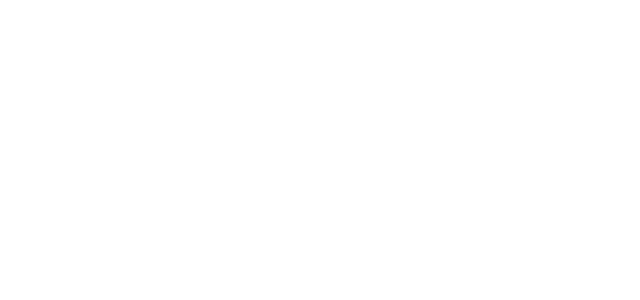
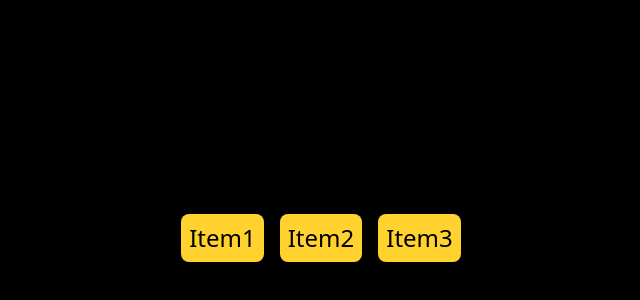
Before and after one commit to NIRMAL1996-CODE/reactcodepractice, a React (Vite) app in the folder PracticeMotion/: page / in a window 1280 px wide. Shown: the part 1362-1662 px from the top of the page, without its empty margins (319-959 px from the left). Before the commit the page ends 800 px from the top, so only its background shows below. Built offline with nearby package versions, Linux system fonts and the light colour scheme.

Commit message:
Animation using WhileInView Framer Motion prop

```diff
--- a/PracticeMotion/src/App.tsx
+++ b/PracticeMotion/src/App.tsx
@@ -2,7 +2,8 @@
 // import CircleBounce from "./components/CircleBounce"
 // import CombinedAnimation from "./components/CombinedAnimation"
 // import FadeComponent from "./components/FadeComponent"
-import SideBar from "./components/SideBar"
+import ComplexAnimatedButton from "./components/ComplexAnimatedButton"
+// import SideBar from "./components/SideBar"
 // import RotationAnimation from "./components/RotationAnimation"
 // import SkewedTransition from "./components/SkewedTransition"
 
@@ -14,8 +15,9 @@
       <RotationAnimation/>
       <SkewedTransition/>
       <CombinedAnimation/>
-      <FadeComponent/>*/}
-      <SideBar/>
+      <FadeComponent/>
+      <SideBar/>*/}
+      <ComplexAnimatedButton/>
     </div>
   )
 }
--- /dev/null
+++ b/PracticeMotion/src/components/ComplexAnimatedButton.tsx
@@ -0,0 +1,21 @@
+import {motion} from "framer-motion"
+const itemVariants ={
+  hidden:{opacity:0, scale:0.5, rotate:180},
+  visible:{opacity:1, scale:1, rotate:0}
+};
+
+const ComplexAnimatedButton = () => {
+  return (
+    <motion.div className="flex items-center "
+    initial="hidden"
+    whileInView="visible"
+    transition={{staggerChildren:0.5  }}>
+      {[1,2,3].map((item)=>(
+      <motion.div variants={itemVariants} key={item} className="p-2 m-2 bg-amber-300 rounded-lg shadow-lg text-2xl">
+        Item{item}
+    </motion.div>))}
+    </motion.div>
+  )
+}
+
+export default ComplexAnimatedButton
--- a/PracticeMotion/src/index.css
+++ b/PracticeMotion/src/index.css
@@ -1 +1,8 @@
 @import "tailwindcss";
+body{
+  background-color: black;
+  display: flex;
+  justify-content: center;
+  align-items: center;
+  min-height:400vh;
+}
```
